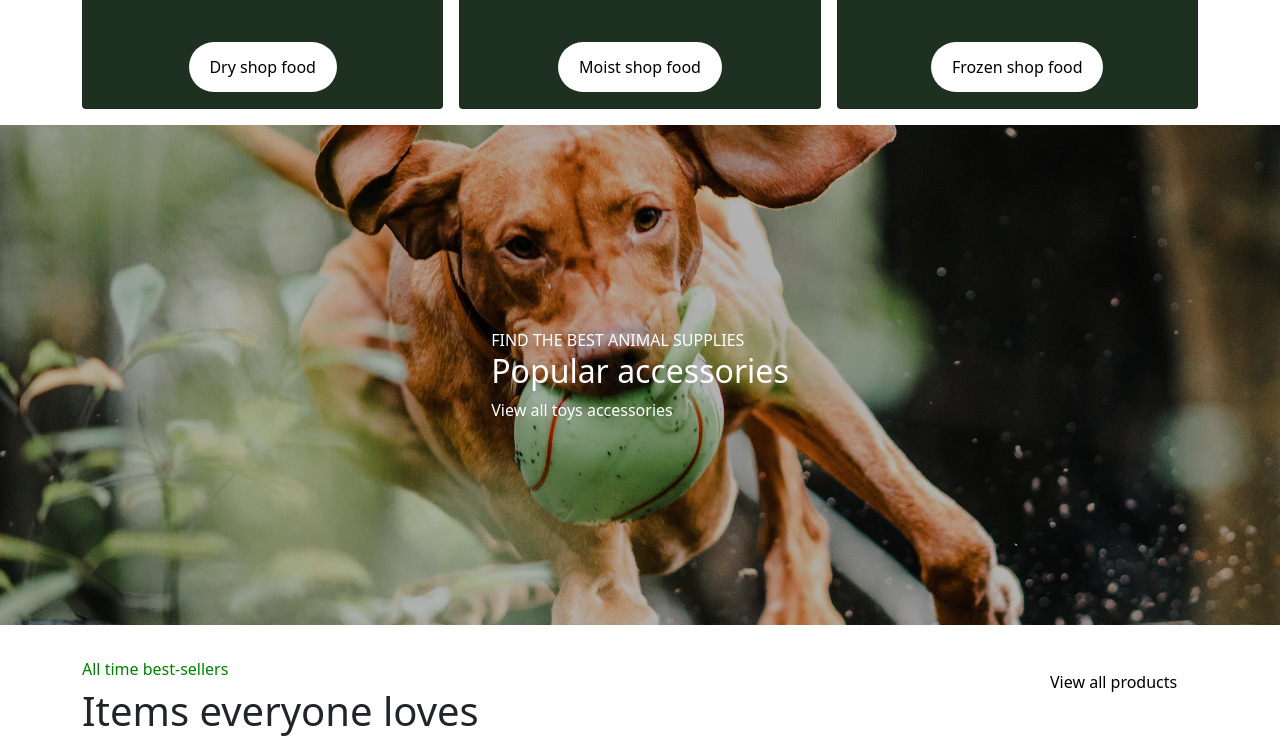
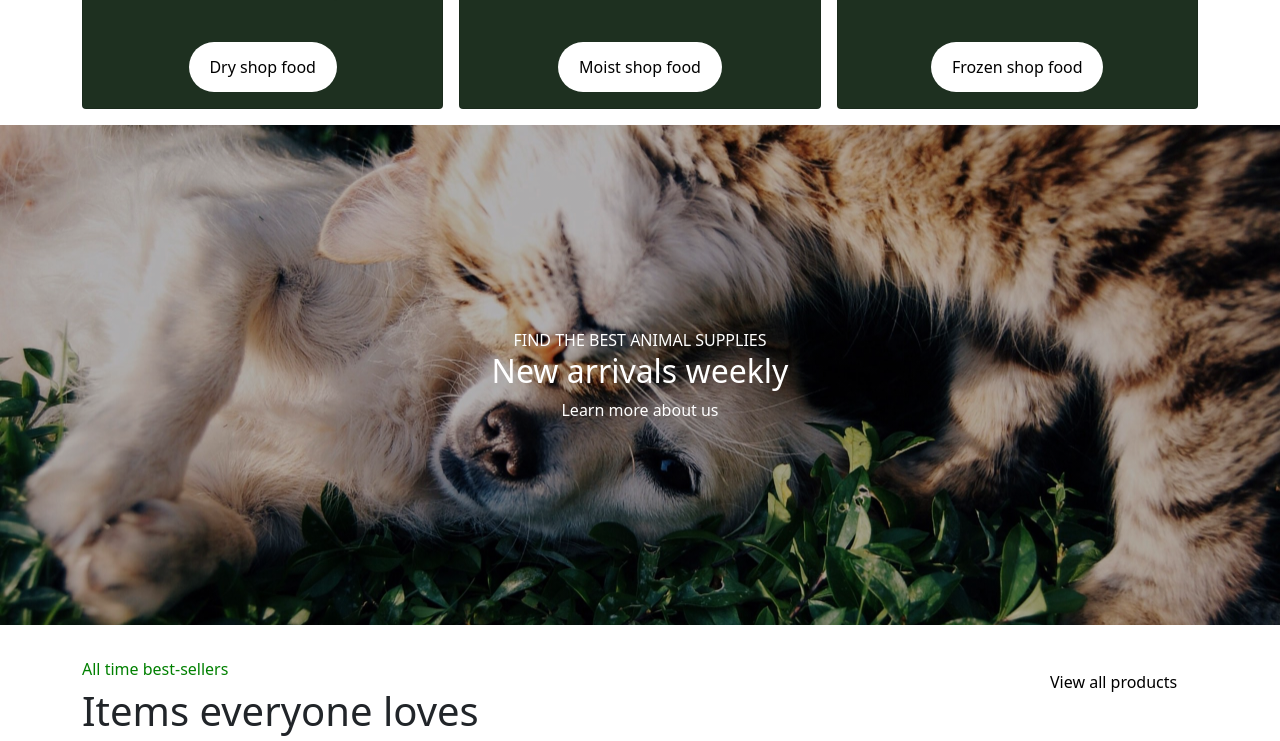
Before and after one commit to erkrabbo/proj-html-vuejs, a Vue app: page / in a window 1280 px wide. Shown: the part 1880-2621 px from the top of the page. Built offline with nearby package versions, Linux system fonts and the light colour scheme; a web font is replaced by a local one.

Commit message:
banner dinamici

```diff
--- a/src/components/PetBanner.vue
+++ b/src/components/PetBanner.vue
@@ -1,32 +1,55 @@
 <template>
   <div class="banner">
     <div class="m-auto">
-      <span>FIND THE BEST ANIMAL SUPPLIES</span>
-      <h2>Popular accessories</h2>
+      <span>{{ banners[dataBanner].name }}</span>
+      <h2>{{ banners[dataBanner].title }}</h2>
       <button>
-        View all toys accessories
+        {{ banners[dataBanner].button }}
       </button>
     </div>
   </div>
 </template>
 
 <script>
+import { banners } from './store'
+
 export default {
-  name: 'PetBanner.vue'
+  name: 'PetBanner.vue',
+  props: {
+    dataBanner: Number
+  },
+  computed: {
+    banners () {
+      return banners
+    }
+  }
 }
 </script>
 
 <style scoped lang="scss">
   .banner{
-    background: linear-gradient(rgba(0,0,0,.3), rgba(0,0,0,.3)),
-    url('../assets/img/banner-8-2x.jpg');
-    background-position: left;
-    background-size: cover;
+    // background: linear-gradient(rgba(0,0,0,.3), rgba(0,0,0,.3));
+    text-align: center;
     flex-grow: 1;
     display: flex;
     justify-content: center;
     align-items: center;
     color: white;
+    &.banner-0{
+     background: linear-gradient(rgba(0,0,0,.3), rgba(0,0,0,.3)), url('../assets/img/banner-3-2x-scaled.jpg');
+     background-position: left;
+    background-size: cover;
+    }
+    &.banner-1{
+     background: linear-gradient(rgba(0,0,0,.3), rgba(0,0,0,.3)), url('../assets/img/banner-8-2x.jpg');
+     background-position: left;
+    background-size: cover;
+    }
+    &.banner-2{
+     background: linear-gradient(rgba(0,0,0,.3), rgba(0,0,0,.3)), url('../assets/img/banner-9-2x.jpg');
+     background-position: left;
+    background-size: cover;
+    }
   }
   .big{
     min-height: 500px;
--- a/src/components/store.js
+++ b/src/components/store.js
@@ -172,6 +172,23 @@ const state = Vue.observable({
       price: '$16.00',
       sale: false
     }
+  ],
+  banners: [
+    {
+      name: 'FIND THE BEST ANIMAL SUPPLIES',
+      title: 'New arrivals weekly',
+      button: 'Learn more about us'
+    },
+    {
+      name: 'FIND THE BEST ANIMAL SUPPLIES',
+      title: 'Popular accessories',
+      button: 'View all toys accessories'
+    },
+    {
+      name: 'FIND THE BEST FOOD',
+      title: 'New food arrival',
+      button: 'View all food products'
+    }
   ]
 })
 export const shopCategories = [...state.shopCategories]
@@ -180,6 +197,7 @@ export const bestSellers = [...state.bestSellers]
 export const usersTestimonials = [...state.usersTestimonials]
 export const blogArticles = [...state.blogArticles]
 export const newProducts = [...state.newProducts]
+export const banners = [...state.banners]
 
 export default {
   shopCategories: [...state.shopCategories]
--- a/src/views/HomeView.vue
+++ b/src/views/HomeView.vue
@@ -11,15 +11,15 @@
       </b-row>
     </b-container>
     <section class="py-3">
-        <pet-banner class="big"/>
+        <pet-banner class="banner-0 big" data-banner="0"/>
     </section>
     <pet-best-sellers :data-best-sellers="bestSellers" />
     <pet-users-testimonials class="pb-5" />
     <pet-newsletter />
     <pet-blog />
     <section class="d-flex">
-      <pet-banner class="small"/>
-      <pet-banner class="small"/>
+      <pet-banner class="banner-1 small" data-banner="1"/>
+      <pet-banner class="banner-2 small" data-banner="2"/>
     </section>
     <b-container>
       <pet-new-products-arrival/>
```
